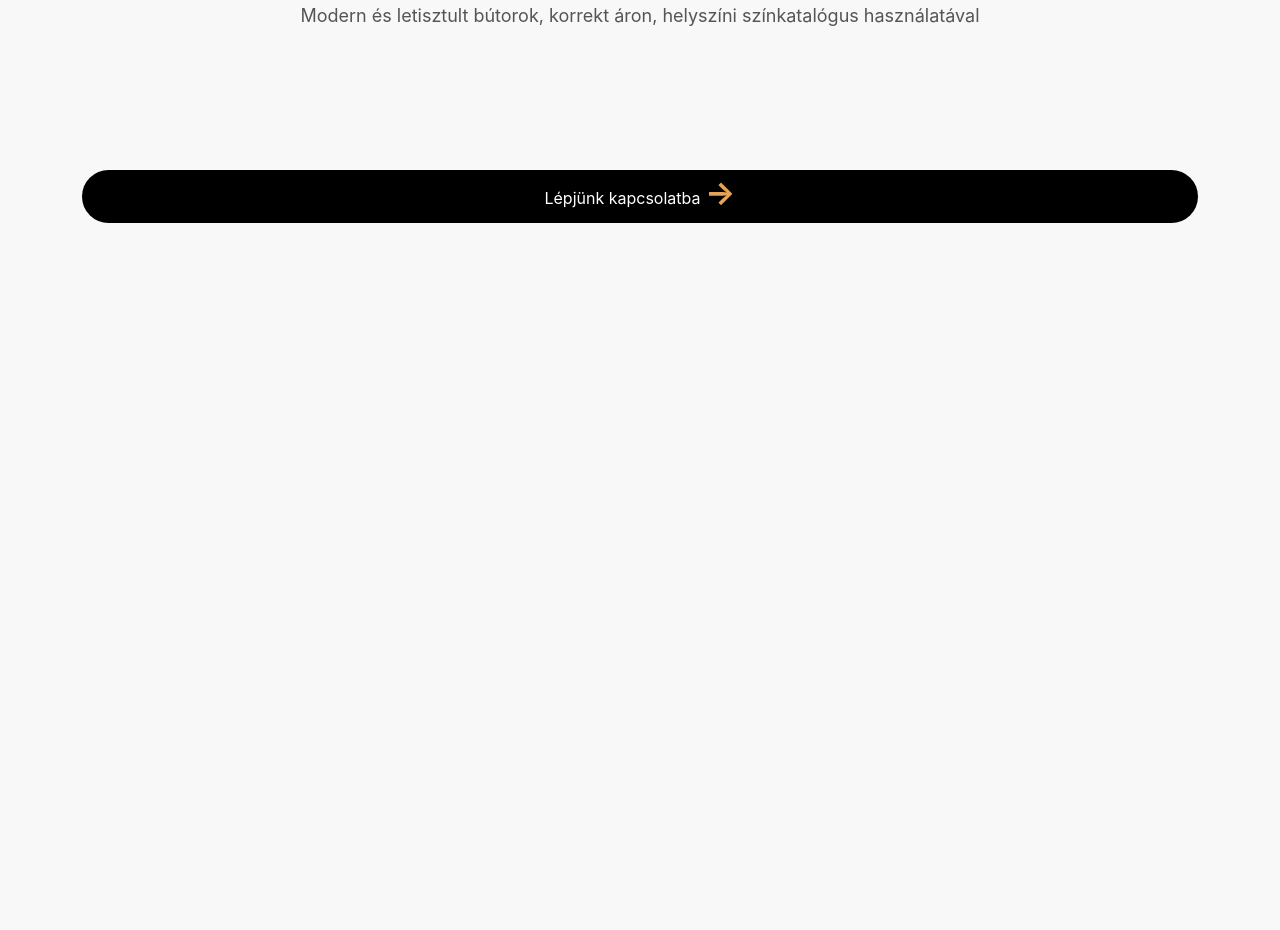
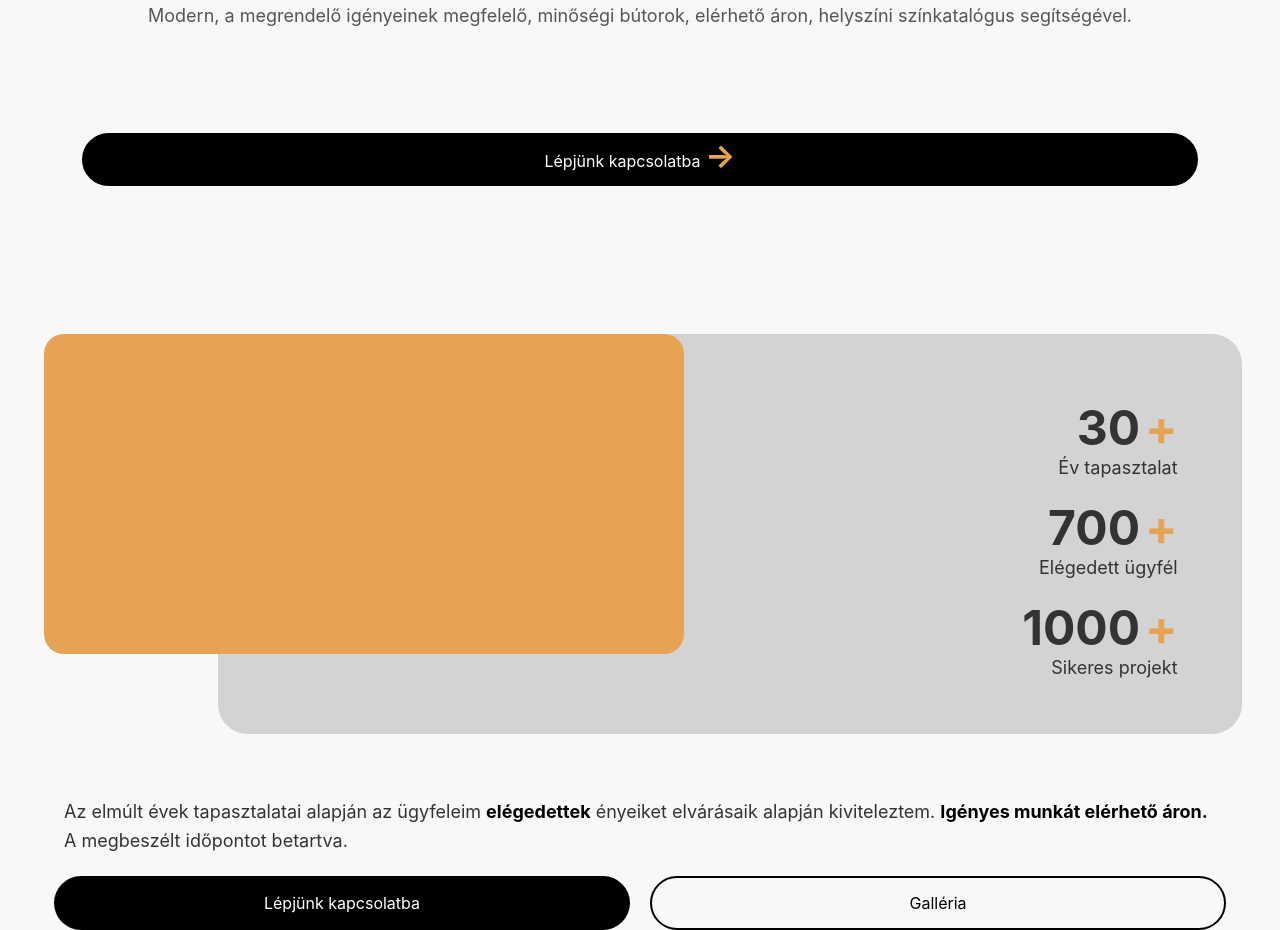
Before and after one commit to lordcsomi/szajko-robert-job, a plain HTML site: page index.html in a window 1280 px wide. Shown: the part 1676-2606 px from the top of the page. Before the commit the page ends 1919 px from the top, so only its background shows below. Drawn offline with nearby package versions, Linux system fonts and the light colour scheme.

Commit message:
statistics section

```diff
--- a/index.html
+++ b/index.html
@@ -12,7 +12,7 @@
         <nav class="navbar">
             <div class="logo">LOGO</div>
             <div class="menu-icon">
-                <a href="#menu"><img src="icons/menu.png" alt="Menu Icon"></a>
+                <a href="#telefon"><img src="icons/call.png" alt="Menu Icon"></a>
             </div>
         </nav>
     </header>
@@ -30,8 +30,39 @@
             </div>
             <div class="hero-text">
                 <h1>Egyedi bútor<br>készítés</h1>
-                <p>Modern és letisztult bútorok, korrekt áron, helyszíni színkatalógus használatával</p>
+                <p>Modern, a megrendelő igényeinek megfelelő, minőségi bútorok, elérhető áron, helyszíni színkatalógus segítségével.</p>
                 <a href="#telefon"><button class="cta-button">Lépjünk kapcsolatba <span class="arrow">→</span></button></a>
+            </div>
+        </section>
+        <section class="statistics-section">
+            <div class="statistics-background">
+                <div class="yellow-box"></div>
+                <div class="stat-item">
+                    <div class="stat-number-wrapper">
+                        <span class="stat-number">30</span><span class="stat-plus">+</span>
+                    </div>
+                    <span class="stat-text">Év tapasztalat</span>
+                </div>
+                <div class="stat-item">
+                    <div class="stat-number-wrapper">
+                        <span class="stat-number">700</span><span class="stat-plus">+</span>
+                    </div>
+                    <span class="stat-text">Elégedett ügyfél</span>
+                </div>
+                <div class="stat-item">
+                    <div class="stat-number-wrapper">
+                        <span class="stat-number">1000</span><span class="stat-plus">+</span>
+                    </div>
+                    <span class="stat-text">Sikeres projekt</span>
+                </div>
+            </div>
+            <div class="statistics-text">
+                Az elmúlt évek tapasztalatai alapján az ügyfeleim <b>elégedettek</b> ényeiket elvárásaik alapján kiviteleztem.
+                <b>Igényes munkát elérhető áron.</b> A megbeszélt időpontot betartva.
+            </div>
+            <div class="statistics-button-container">
+                <button class="statistics-button statistics-button-primary">Lépjünk kapcsolatba</button>
+                <button class="statistics-button statistics-button-outline">Galléria</button>
             </div>
         </section>
     </main>
--- a/styles.css
+++ b/styles.css
@@ -76,8 +76,8 @@ body {
 
 .small-image {
     background-color: #d3d3d3;
-    width: 100px;
-    height: 100px;
+    width: 23vw;
+    height: 23vw;
     border-radius: 20px; /* Same rounding for small images */
 }
 
@@ -100,7 +100,7 @@ body {
     color: #ffffff;
     border: none;
     padding: 15px;
-    margin-top: 10%;
+    margin-top: 7%;
     border-radius: 50px;
     width: 90%;
     font-size: 16px;
@@ -113,3 +113,131 @@ body {
     font-weight: bold;
     line-height: 0.5;  /* Set line-height so it doesn't affect the button height */
 }
+
+/* Statistics Section */
+.statistics-section {
+    justify-content: center;
+    align-items: center;
+    margin-top: 10%;
+    background-color: transparent;
+}
+
+.statistics-background {
+    background-color: #d3d3d3;
+    border-radius: 30px;
+    width: 80%;
+    height: 50vh;
+    padding: 5%;
+    position: relative;
+    left: 17%;
+    display: flex;
+    flex-direction: column;
+    gap: 20px;
+}
+
+.stat-item {
+    text-align: right; /* Align everything to the right */
+    font-family: 'Josefin Sans', sans-serif;
+    display: flex;
+    flex-direction: column; /* Keep numbers and text stacked vertically */
+    align-items: flex-end; /* Aligns the items to the right */
+}
+
+.stat-number-wrapper {
+    display: inline-flex; /* Display numbers and plus sign on the same line */
+    align-items: center;
+    gap: 5px; /* Space between the number and plus sign */
+}
+
+.stat-number {
+    font-size: 3em; /* Large font size for the numbers */
+    color: #333; /* Dark color for the number */
+    font-weight: bold;
+}
+
+.stat-plus {
+    font-size: 3em; /* Same font size for the plus sign */
+    color: #E7A354; /* Yellow color for the plus sign */
+    font-weight: bold;
+}
+
+.stat-text {
+    font-size: 18px; /* Smaller font size for the text below */
+    color: #333;
+    text-align: right; /* Ensure text is also aligned to the right */
+}
+
+/* For the yellow box background image */
+.yellow-box {
+    background-color: #E7A354; /* Yellow color */
+    width: 50vw; /* 60% of the viewport width */
+    height: 40vh; /* 60% of the viewport height */
+    border-radius: 20px;
+    position: absolute;
+    top: 0%; /* Adjust this to control the vertical placement */
+    left: -17%; /* Offset it slightly to the right (adjust as necessary) */
+    z-index: 10; /* Ensure it goes behind the statistics section */
+}
+
+.statistics-text {
+    width: 90%;
+    text-align: left; /* Align text to the left */
+    margin-top: 5%; /* Adds space between statistics and text */
+    font-size: 18px;
+    line-height: 1.6; /* Adjust line height for better readability */
+    color: #333;
+    margin-left: auto;
+    margin-right: auto; /* Ensures the text is centered horizontally */
+}
+
+.statistics-text b {
+    font-weight: bold; /* Make the text bold */
+    color: #000000;
+}
+
+/* Buttons under the text in the statistics section */
+.statistics-button-container {
+    display: flex;
+    justify-content: center;
+    gap: 20px; /* Space between the two buttons */
+    margin-top: 20px; /* Space between the text and buttons */
+}
+
+.statistics-button {
+    padding: 15px 30px;
+    font-size: clamp(0.8em, 2vw, 1em); /* Adjust font size based on button width */
+    border-radius: 50px;
+    cursor: pointer;
+    font-family: 'Inter', sans-serif;
+    width: 45vw; /* Button width is 45% of the viewport */
+    white-space: nowrap; /* Ensure text stays on one line */
+    text-align: center;
+    transition: background-color 0.3s ease;
+    overflow: hidden; /* Ensure no overflow of text */
+    text-overflow: ellipsis; /* Optional: Adds ellipsis if text is too long */
+}
+
+/* Black button with white text */
+.statistics-button-primary {
+    background-color: #000;
+    color: #fff;
+    border: none;
+}
+
+.statistics-button-primary:hover {
+    background-color: #E7A354; /* Change color on hover */
+    border: 2px solid #000; /* Add border on hover */
+    color: #000000;
+}
+
+/* Outline button */
+.statistics-button-outline {
+    background-color: transparent;
+    color: #000;
+    border: 2px solid #000;
+}
+
+.statistics-button-outline:hover {
+    background-color: #E7A354;
+    color: #000000; /* On hover, reverse the colors */
+}
```
Also changed, not shown: icons/call.png (added).
